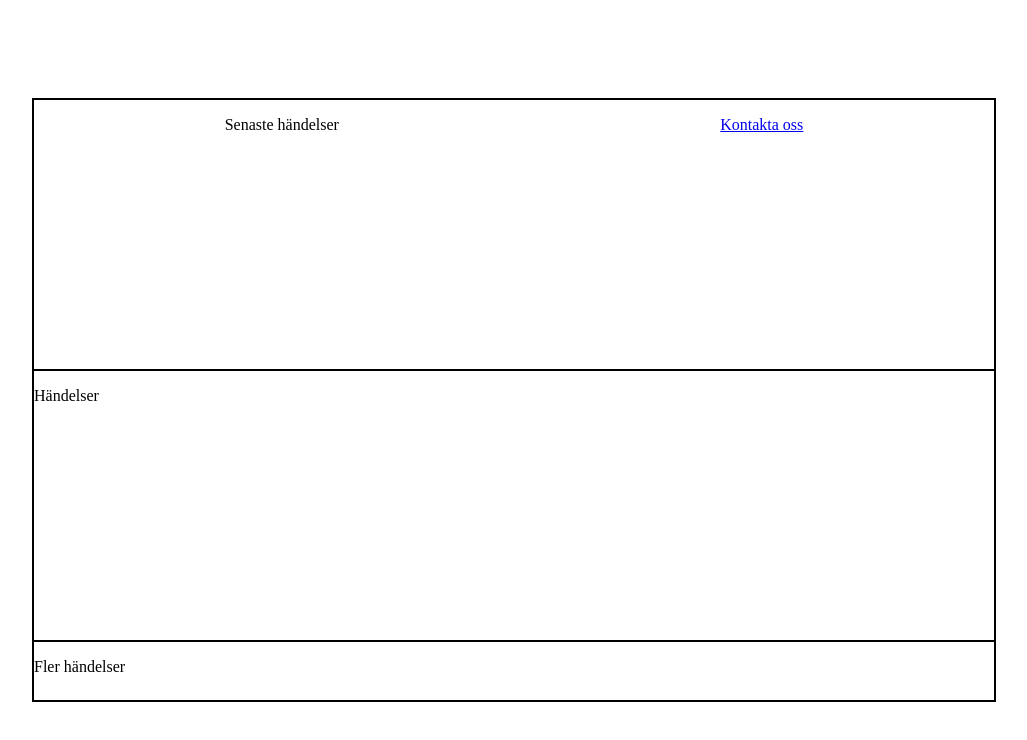
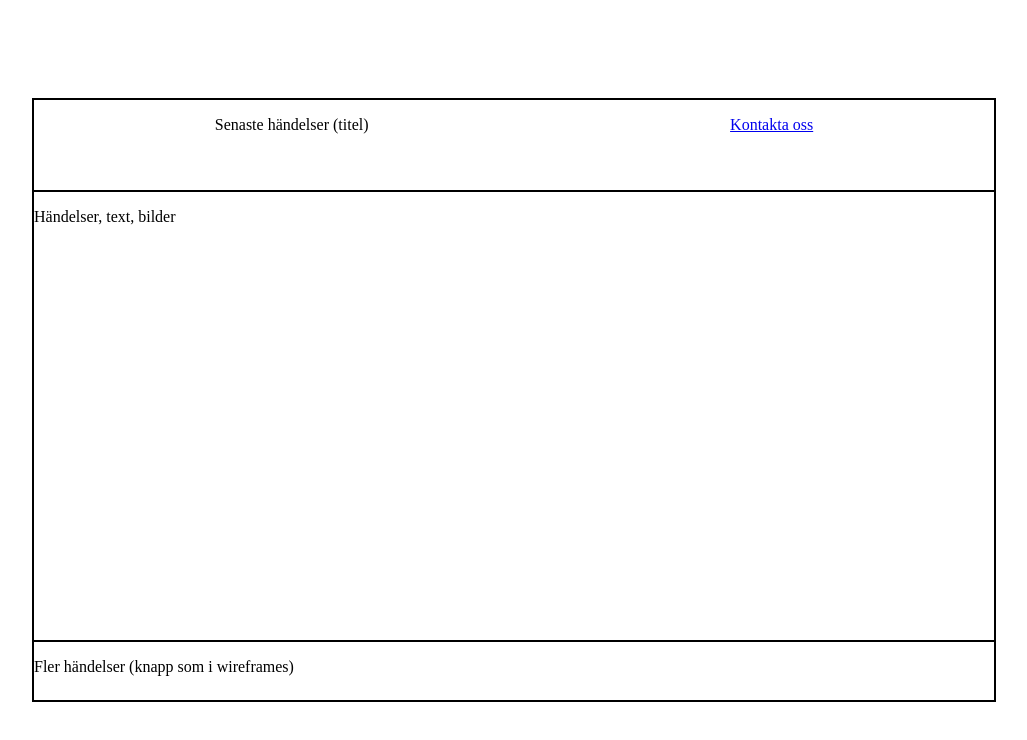
Before and after one commit to Elm2006/Pension-r, a plain HTML site: page index.html in a window 1280 px wide. Shown: the whole page, without its empty margins (126-1153 px from the left). Drawn offline with Linux system fonts and the light colour scheme.

Commit message:
Utökad förklaring

```diff
--- a/index.html
+++ b/index.html
@@ -9,7 +9,7 @@
     <body>
         <div class="wrapper">
             <header>
-                <p>Senaste händelser</p>
+                <p>Senaste händelser (titel)</p>
             </header>
             <nav>
                 <a href="kontakta.html">
@@ -17,10 +17,10 @@
                 </a>
             </nav>
             <main>
-                <p>Händelser</p>
+                <p>Händelser, text, bilder</p>
             </main>
             <footer>
-                <p>Fler händelser</p>
+                <p>Fler händelser (knapp som i wireframes)</p>
             </footer>
         </div>
     </body>
--- a/style.css
+++ b/style.css
@@ -7,7 +7,7 @@
     top: 50%; /*Flyttar wrapper 50% av sidans höjd nedåt*/
     left: 50%; /*Flyttar wrapper 50% av sidans längd till höger*/
     transform: translate(-50%, -50%); /*Gör så att wrapper hamnar i mitten med hjälp av top och left attributen över*/
-    grid-template-rows: auto auto 10%; /*Skapar 3 rader*/
+    grid-template-rows: 15% auto 10%; /*Skapar 3 rader*/
     grid-template-columns: auto auto; /*Skapar 2 kolumner, sätter header och nav bredvid varandra på en rad, main och footer tar upp båda kolumnerna så att de hamnar på flera rader*/
     border: black 2px solid;
 }
```
